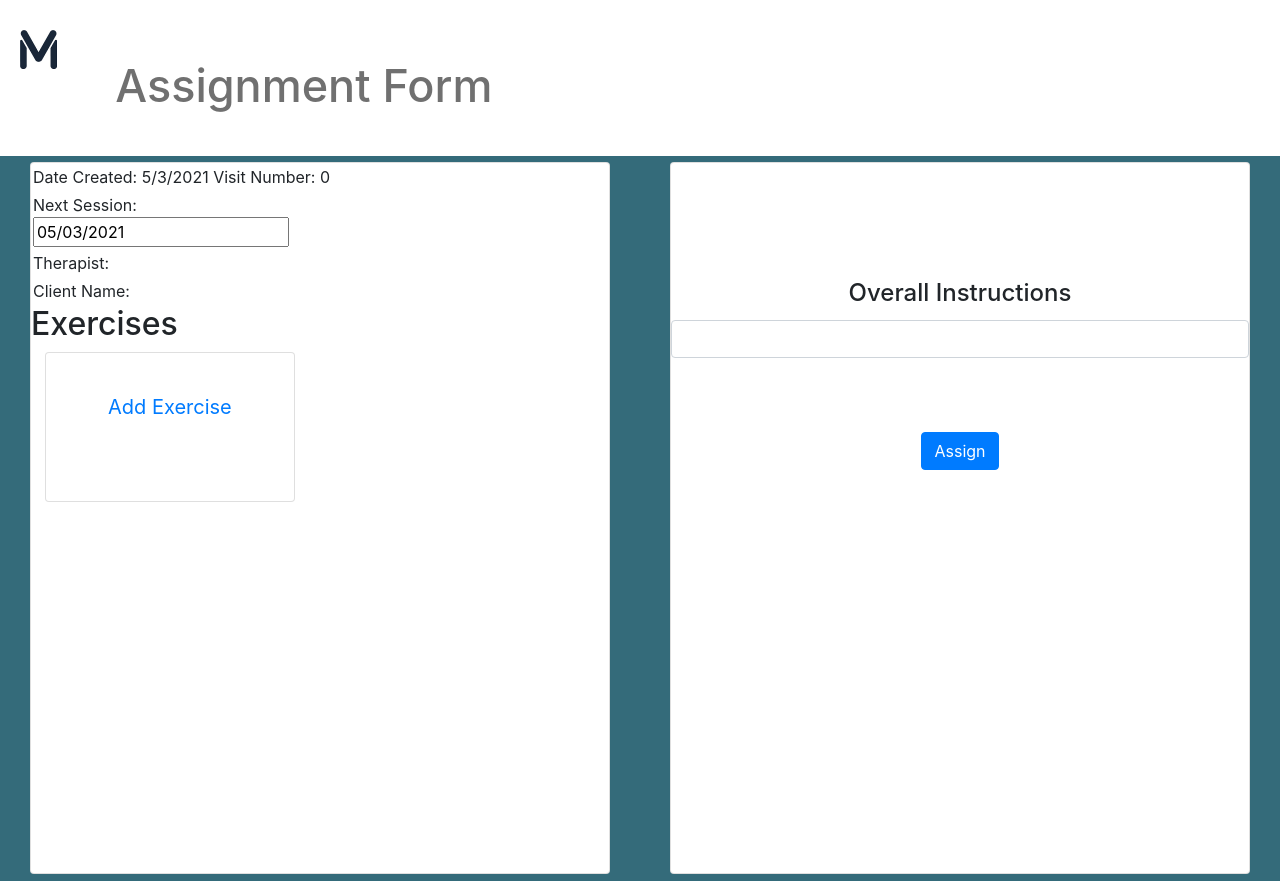
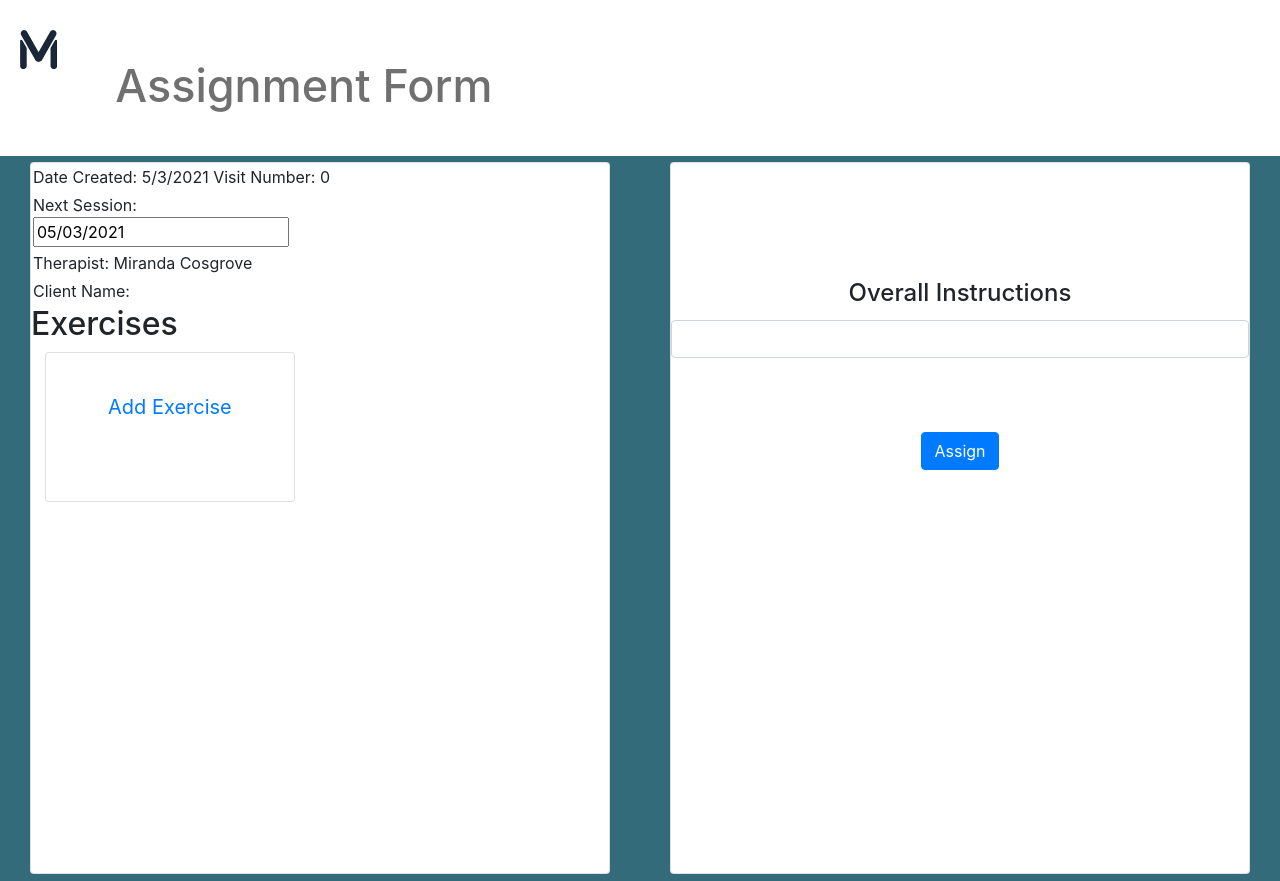
Before and after one commit to brandonpatton/MiraTherapeutics2020, a React (Create React App) app in the folder app/: page /AssignmentForm in a window 1280 px wide. Built offline with nearby package versions, Linux system fonts and the light colour scheme.

Commit message:
Populate client and therapist names on assignment form ft. Brandon

```diff
--- a/app/src/redux/slices/therapistSlice.js
+++ b/app/src/redux/slices/therapistSlice.js
@@ -39,6 +39,7 @@ const therapistSlice = createSlice({
   initialState: {
     therapist: {
       id: "",
+      name: "Miranda Cosgrove",
       clientInfo: {} //client list mapped by patient ids
     },
   },
--- a/app/src/views/AssignmentFormFn.js
+++ b/app/src/views/AssignmentFormFn.js
@@ -31,8 +31,12 @@ function AssignmentForm() {
     var yyyy = today.getFullYear();
     today = mm + '/' + dd + '/' + yyyy;
 
-    const [client] = useState(
+    const [{client}] = useState(
         useSelector((state) => state.client) //need correct id for updating store
+      )
+
+    const [{therapist}] = useState(
+        useSelector((state) => state.therapist) //need correct id for updating store
       )
 
     /*client.name.length == 0
@@ -46,8 +50,6 @@ function AssignmentForm() {
         status: "Ongoing",
       }
     : client*/
-
-    let stateCheck = useSelector((state) => console.log(state))
 
     let [assignments] = useState(useSelector((state) => state.therapist.therapist.clientInfo["PjohnDoe1"]))
 
@@ -105,7 +107,6 @@ function AssignmentForm() {
 
 const updateCurrentAssignment = () => {
     //assign assignment, called when submitting form
-
     postAssignment(setAssignment)
 
     dispatch(
@@ -228,8 +229,8 @@ return(
                                 {/*console.log(dateState.startDate)*/}
                             </div>
                     </p>
-                    <p className = "Assignment-information-top">Therapist: {setAssignment.therapistName}</p>
-                    <p className = "Assignment-information-top">Client Name: {setAssignment.clientName}</p>
+                    <p className = "Assignment-information-top">Therapist: {therapist.name}</p>
+                    <p className = "Assignment-information-top">Client Name: {client.name}</p>
                     <h2>Exercises</h2>
                     <div className = "Exercise-card-container">
                     {/*console.log(dateState.startDate)*/}
--- a/app/src/views/PracticeView.js
+++ b/app/src/views/PracticeView.js
@@ -49,7 +49,7 @@ const PracticeView = () => {
     },
     {
       name: "Craig Ferguson",
-      id: "PcraigFerguson1",
+      id: "PjohnDoe1",
       trackedSymptoms: 3,
       groundingExercises: 5,
       assignments: [true, false],
@@ -58,7 +58,7 @@ const PracticeView = () => {
     },
     {
       name: "Eduardo Bonelli",
-      id: "PeddyBonelli1",
+      id: "PjohnDoe1",
       trackedSymptoms: 3,
       groundingExercises: 5,
       assignments: [true, false],
@@ -67,7 +67,7 @@ const PracticeView = () => {
     },
     {
       name: "James Acaster",
-      id: "PjamesAcaster1",
+      id: "PjohnDoe1",
       trackedSymptoms: 3,
       groundingExercises: 5,
       assignments: [true, true],
@@ -76,7 +76,7 @@ const PracticeView = () => {
     },
     {
       name: "Scooby Doo",
-      id: "PscoobyDoo1",
+      id: "PjohnDoe1",
       trackedSymptoms: 3,
       groundingExercises: 5,
       assignments: [true, false],
```
